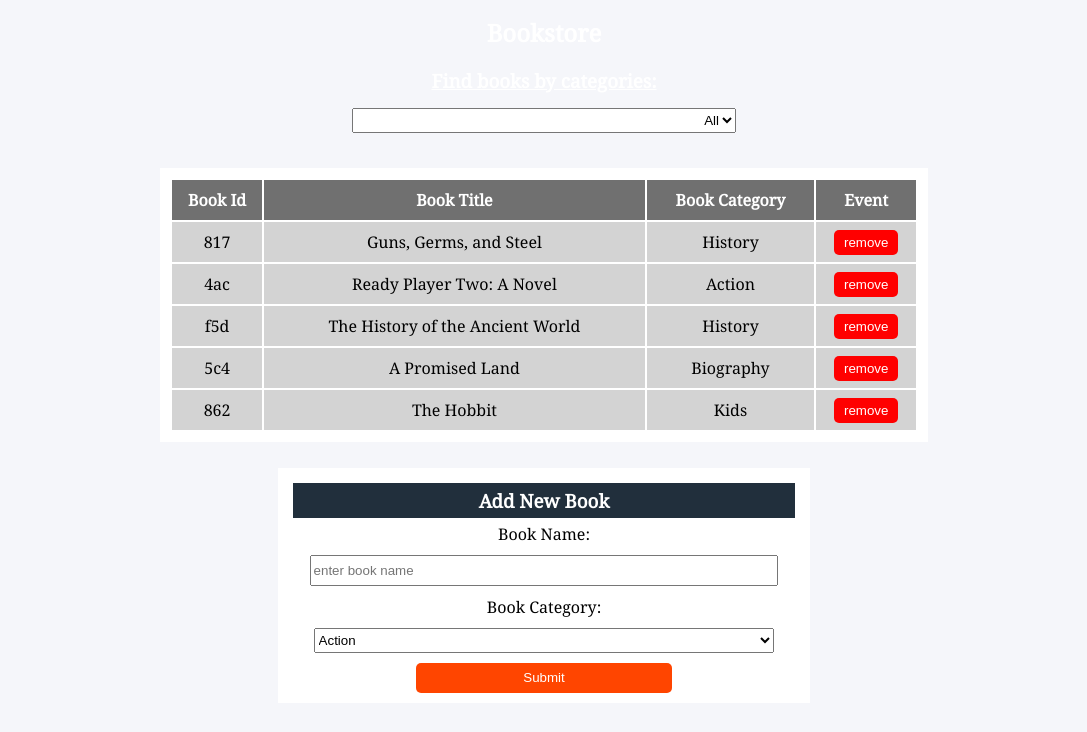
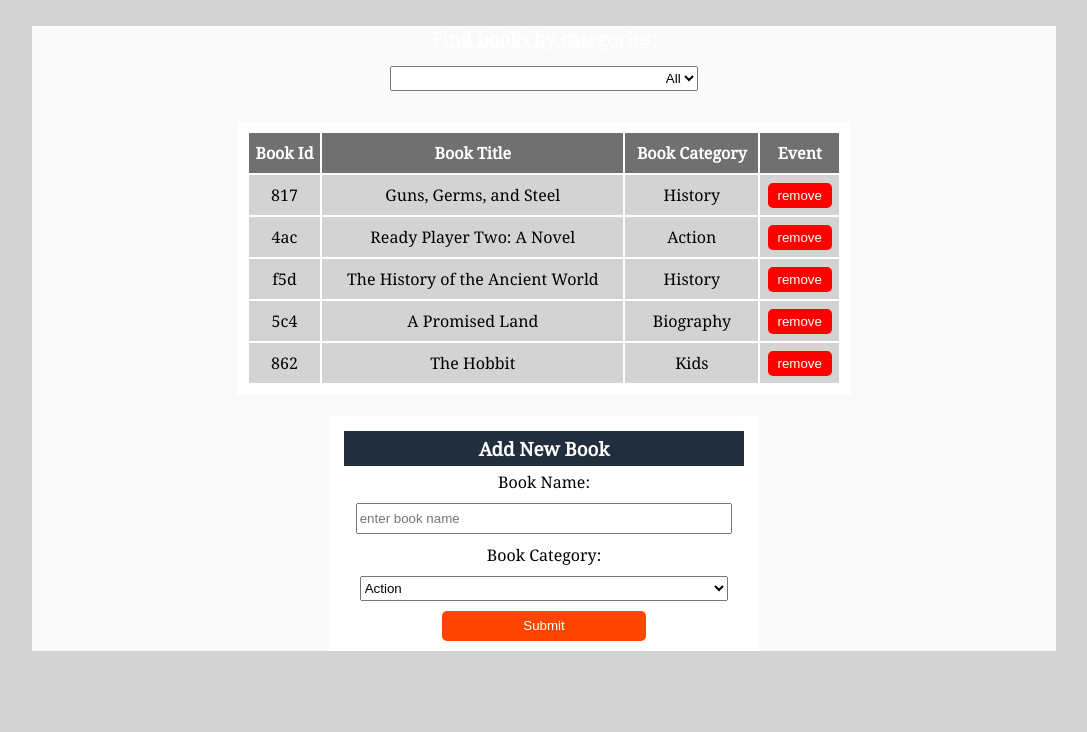
Before and after one commit to ajkacca457/redux-bookstore, a React (Create React App) app: page / in a window 1280 px wide. Shown: the top 732 px of the page, without its empty margins (96-1183 px from the left). Built offline with nearby package versions, Linux system fonts and the light colour scheme.

Commit message:
add styling for body and app container

```diff
--- a/src/components/App.js
+++ b/src/components/App.js
@@ -3,9 +3,6 @@ import BooksForm from '../containers/BooksForm';
 
 const App = () => (
   <div className="App">
-    <h1 style={{ color: 'white', textAlign: 'center', fontSize: '150%' }}>
-      Bookstore
-    </h1>
     <BooksList />
     <BooksForm />
   </div>
--- a/src/index.css
+++ b/src/index.css
@@ -5,7 +5,13 @@ body {
   padding: 0;
   font-family: 'Noto Serif', serif;
   box-sizing: border-box;
-  background-color: #f5f6fa;
+  background-color: #D3D3D3;
+}
+
+.App {
+  width: 80%;
+  margin: 2% auto;
+  background-color: #fafafa;
 }
 
 table tr {
```
